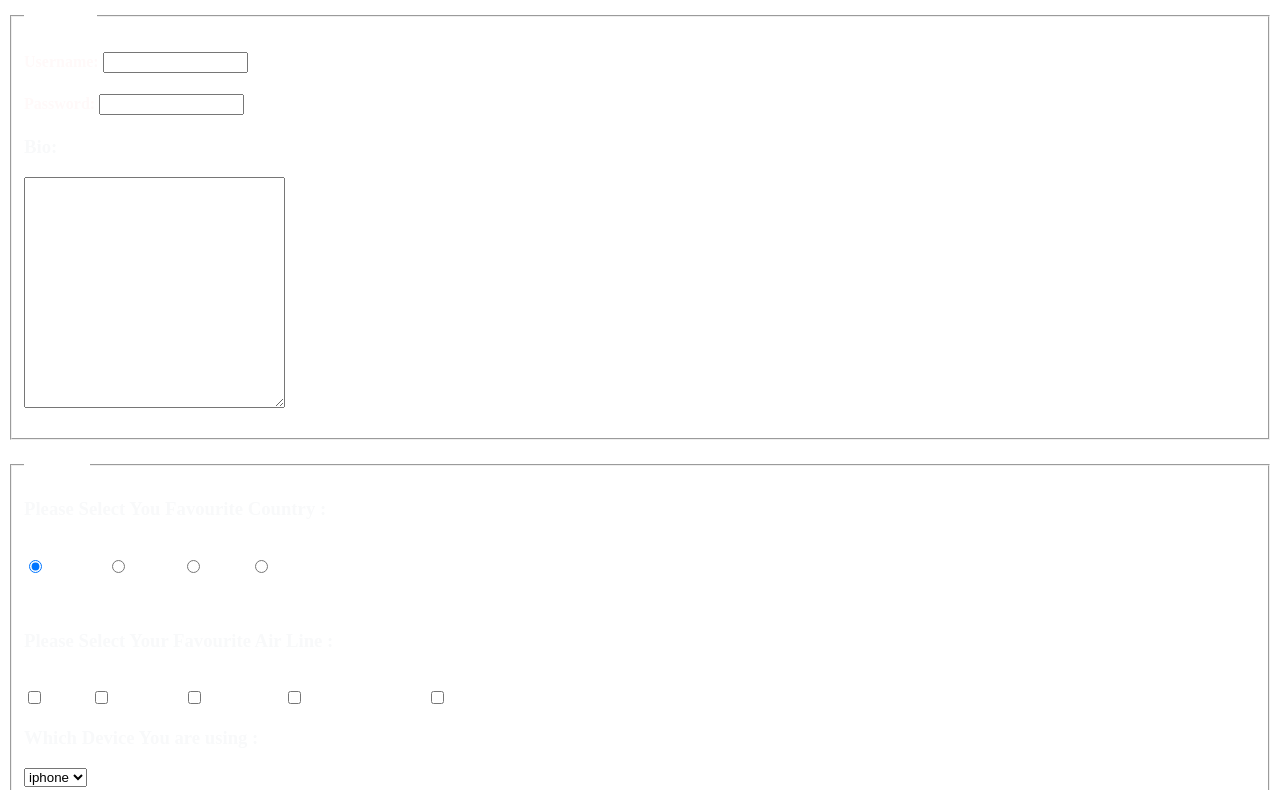
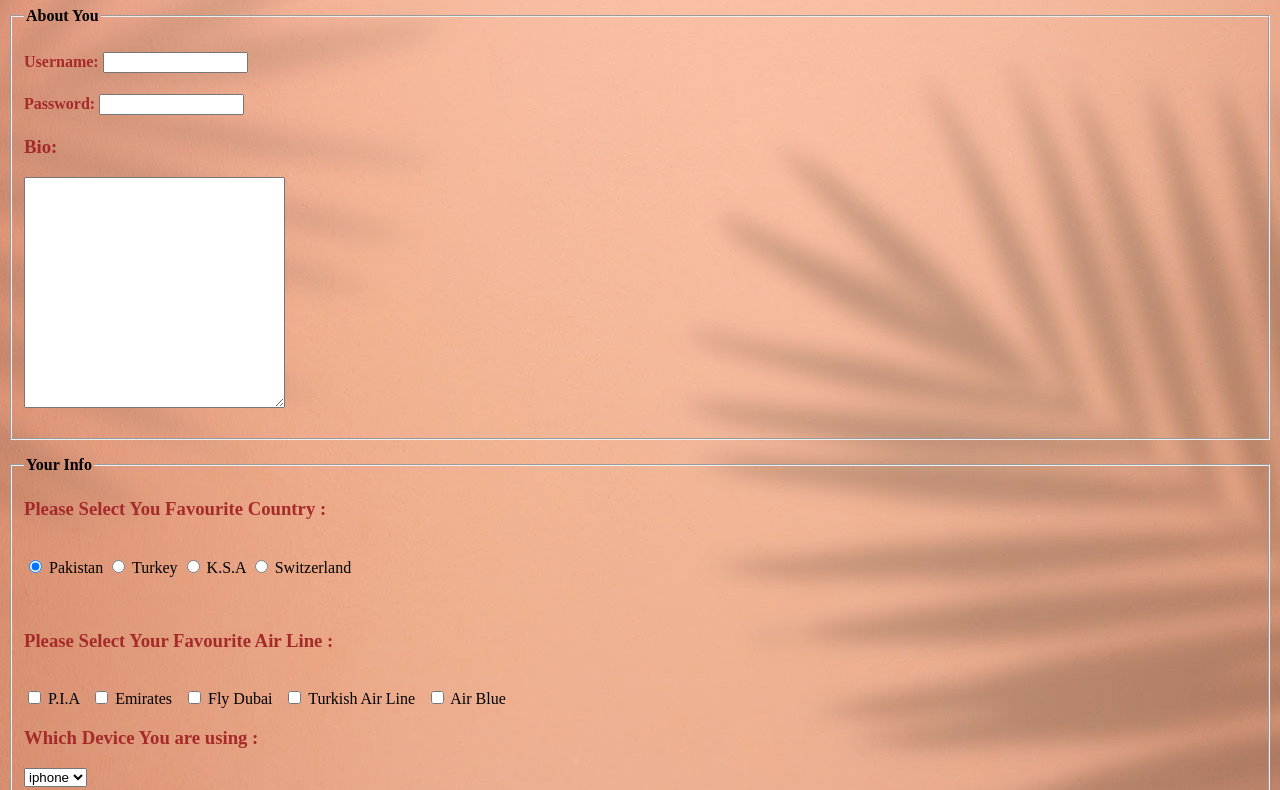
Before and after one commit to zeeshanshafiq84/Form-Assignment, a plain HTML site: page index.htm in a window 1280 px wide. Shown: the part 73-863 px from the top of the page. Drawn offline with Linux system fonts and the light colour scheme.

Commit message:
=form assignment

```diff
--- a/index.htm
+++ b/index.htm
@@ -18,7 +18,7 @@
 
     <h1>Trip Plan Form</h1>
 <form><fieldset>
-    <legend>About You</legend>
+    <legend><b>About You</b></legend>
 
 
 <p><h4>
@@ -39,7 +39,7 @@
     </fieldset>
 <p>
     <fieldset>
-        <legend>Your Info</legend>
+        <legend><b>Your Info</b></legend>
     <h3>Please Select You Favourite Country :</h3>
         <br>
 
--- a/styles.css
+++ b/styles.css
@@ -1,29 +1,20 @@
 
 
         body {
-            background-image: url("back.jpg.crdownload");
+            background-image: url("back.jfif");
             background-repeat: no-repeat;
             background-attachment: fixed;
             background-position: center;
           }
 
-          h4 {color: rgb(255, 249, 249);
-
-          }
-
-          h3 {color-scheme: rgb(250, 250, 252); color: rgb(248, 249, 250);
 
 
-          }
 
-        fieldset{
-            color: rgb(255, 255, 255);
-        }
 
-        textarea {
-            color: burlywood;
-        }
+    h1{
+        color:blue
+    }
 
-        h1 {
-            color: blue;
-        }
+    h3,h4{
+        color: brown;
+    }
```
Also changed, not shown: back.jfif (added).
